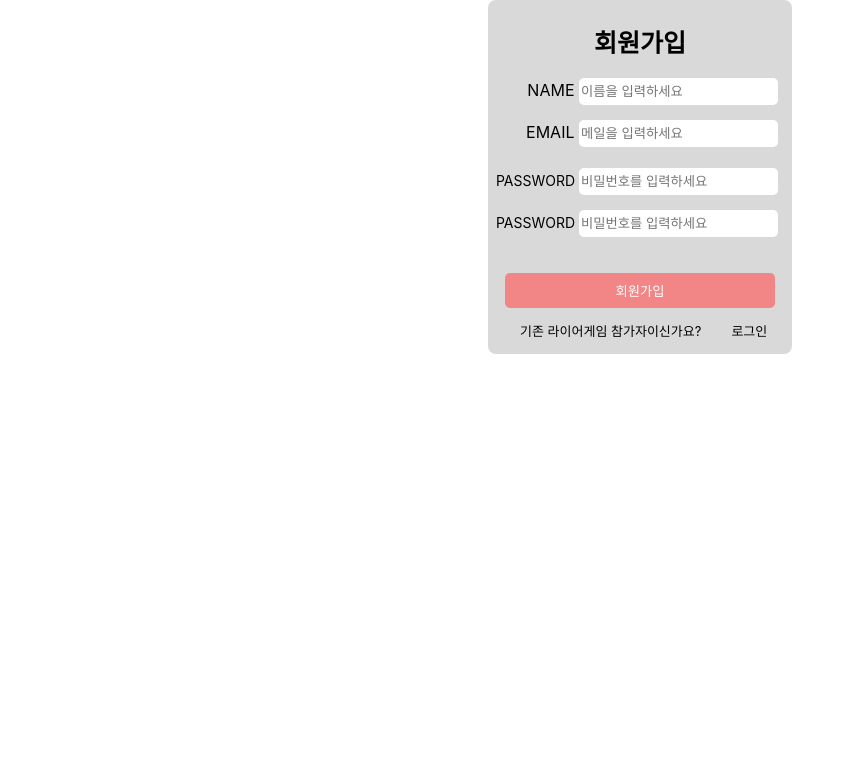
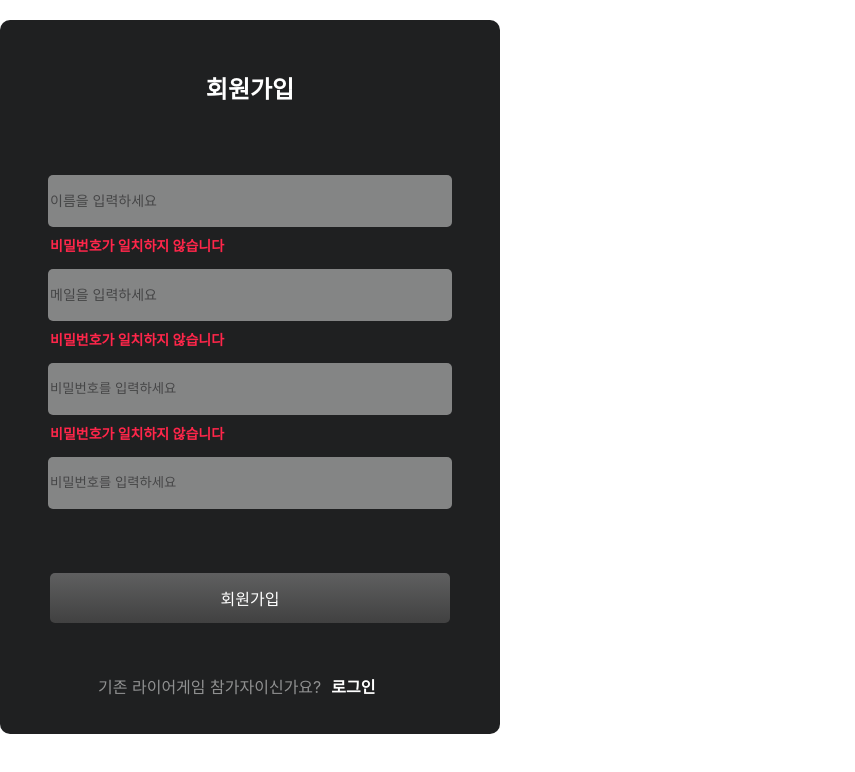
Before and after one commit to HangHae-TheFinalProject/FrontEnd, a React (Create React App) app: page /signup in a window 1280 px wide. Shown: the top 772 px of the page, without its empty margins (0-855 px from the left). Built offline with nearby package versions, Linux system fonts and the light colour scheme.

Commit message:
신혜정 : <css> 회원가입 스타일 수정

```diff
--- a/src/components/formSignUp/FormSignUp.jsx
+++ b/src/components/formSignUp/FormSignUp.jsx
@@ -2,7 +2,7 @@ import axios from 'axios';
 import { useNavigate } from 'react-router-dom';
 
 import useInput from '../../hooks/useInput';
-import { DivSignUp } from './style';
+import './style.scss';
 
 export default function FormSignUp() {
   const [name, setName] = useInput('');
@@ -40,35 +40,37 @@ export default function FormSignUp() {
   };
 
   return (
-    <DivSignUp>
+    <>
+      <div className="divSignInBox">
         <div className="divTitleBox">
           <h2>회원가입</h2>
         </div>
 
         <div className="divInputBox">
-        <label> NAME </label>
           <input
             type="text"
             onChange={setName}
             placeholder="이름을 입력하세요"
           ></input>
-        <label> EMAIL </label>
+          <p>비밀번호가 일치하지 않습니다</p>
+
           <input
             type="text"
             onChange={setMail}
             placeholder="메일을 입력하세요"
           ></input>
+          <p>비밀번호가 일치하지 않습니다</p>
         </div>
 
         <div className="divInputPassword">
-        <label> PASSWORD </label>
           <input
             type="password"
             name="password"
             placeholder="비밀번호를 입력하세요"
             onChange={setPassword}
           ></input>
-        <label> PASSWORD </label>
+          <p>비밀번호가 일치하지 않습니다</p>
+
           <input
             type="password"
             placeholder="비밀번호를 입력하세요"
@@ -81,9 +83,14 @@ export default function FormSignUp() {
 
         <div className="divSignUpBox">
           <button onClick={joinOnClickHandler}>회원가입</button>
-        <p>기존 라이어게임 참가자이신가요?</p>
-        <p onClick={loginClick}>로그인</p>
+          <div className="divLoginText">
+            <p className="loginText">기존 라이어게임 참가자이신가요?</p>
+            <p className="loginBtn" onClick={loginClick}>
+              로그인
+            </p>
           </div>
-    </DivSignUp>
+        </div>
+      </div>
+    </>
   );
 }
--- a/src/components/formSignUp/style.js
+++ /dev/null
@@ -1,84 +0,0 @@
-import styled from 'styled-components';
-export const DivSignUp = styled.div`
-  width: 300px;
-  height: 350px;
-  margin: auto;
-  border: 2px solid #d9d9d9;
-  background-color: #d9d9d9;
-  border-radius: 8px;
-
-  .divTitleBox {
-    width: 100%;
-    height: 35px;
-    font-size: 17px;
-    text-align: center;
-    h2 {
-      font-size: 25px;
-    }
-  }
-
-  .divInputBox {
-    width: 100%;
-    height: 80px;
-    margin-top: 5px;
-    text-align: right;
-
-    p {
-      font-size: 15px;
-    }
-
-    input {
-      width: 65%;
-      height: 25px;
-      border: none;
-      border-radius: 5px;
-      margin-top: 15px;
-      margin-right: 12px;
-    }
-  }
-
-  .divInputPassword {
-    width: 100%;
-    height: 90px;
-    text-align: right;
-    margin-top: 10px;
-
-    input {
-      width: 65%;
-      height: 25px;
-      margin-top: 15px;
-      border: none;
-      border-radius: 5px;
-      margin-right: 12px;
-    }
-    p {
-      color: #ff0000;
-      margin-top: 3px;
-      text-align: right;
-      margin-right: 50px;
-      font-size: 13px;
-    }
-    label {
-      font-size: 14px;
-    }
-  }
-
-  .divSignUpBox {
-    width: 100%;
-    text-align: center;
-    button {
-      margin-top: 30px;
-      width: 90%;
-      height: 35px;
-      border: none;
-      border-radius: 5px;
-      background-color: #f28686;
-      color: white;
-    }
-    p {
-      font-size: 13px;
-      float: left;
-      margin-left: 30px;
-    }
-  }
-`;
--- /dev/null
+++ b/src/components/formSignUp/style.scss
@@ -0,0 +1,90 @@
+.divSignInBox {
+  width: 500px;
+  height: 714px;
+  text-align: center;
+  border-radius: 10px;
+  background-color: rgba(31, 32, 33, 1);
+}
+.divTitleBox {
+  h2 {
+    padding-top: 50px;
+    padding-bottom: 45px;
+    color: white;
+  }
+}
+.divInputBox {
+  margin-top: 25px;
+  input {
+    background-color: white;
+    width: 400px;
+    height: 50px;
+    border-radius: 5px;
+    border: none;
+    opacity: 45%;
+    font-size: 14px;
+  }
+  p {
+    margin-top: 8px;
+    font-size: 14px;
+    float: left;
+    margin-left: 50px;
+    color: #ff264a;
+    font-weight: bold;
+  }
+}
+
+.divInputPassword {
+  input {
+    background-color: white;
+    width: 400px;
+    height: 50px;
+    border-radius: 5px;
+    border: none;
+    opacity: 45%;
+  }
+  p {
+    margin-top: 8px;
+    font-size: 14px;
+    float: left;
+    margin-left: 50px;
+    color: #ff264a;
+    font-weight: bold;
+  }
+}
+
+.divSignUpBox {
+  margin-top: 64px;
+  button {
+    border-radius: 5px;
+    width: 400px;
+    height: 50px;
+    border: none;
+    background: linear-gradient(
+      to bottom,
+      rgba(167, 167, 167, 0.47),
+      rgba(65, 65, 65, 0.9945)
+    );
+    color: white;
+    font-size: 16px;
+  }
+}
+
+.divLoginText {
+  background-color: aqua;
+}
+
+.divLoginText {
+  margin-top: 35px;
+}
+.loginText {
+  color: white;
+  opacity: 50%;
+  float: left;
+  margin-left: 98px;
+}
+.loginBtn {
+  font-weight: bold;
+  color: white;
+  float: left;
+  margin-left: 10px;
+}
```
Lines whose indentation alone changed are shown as unchanged.
